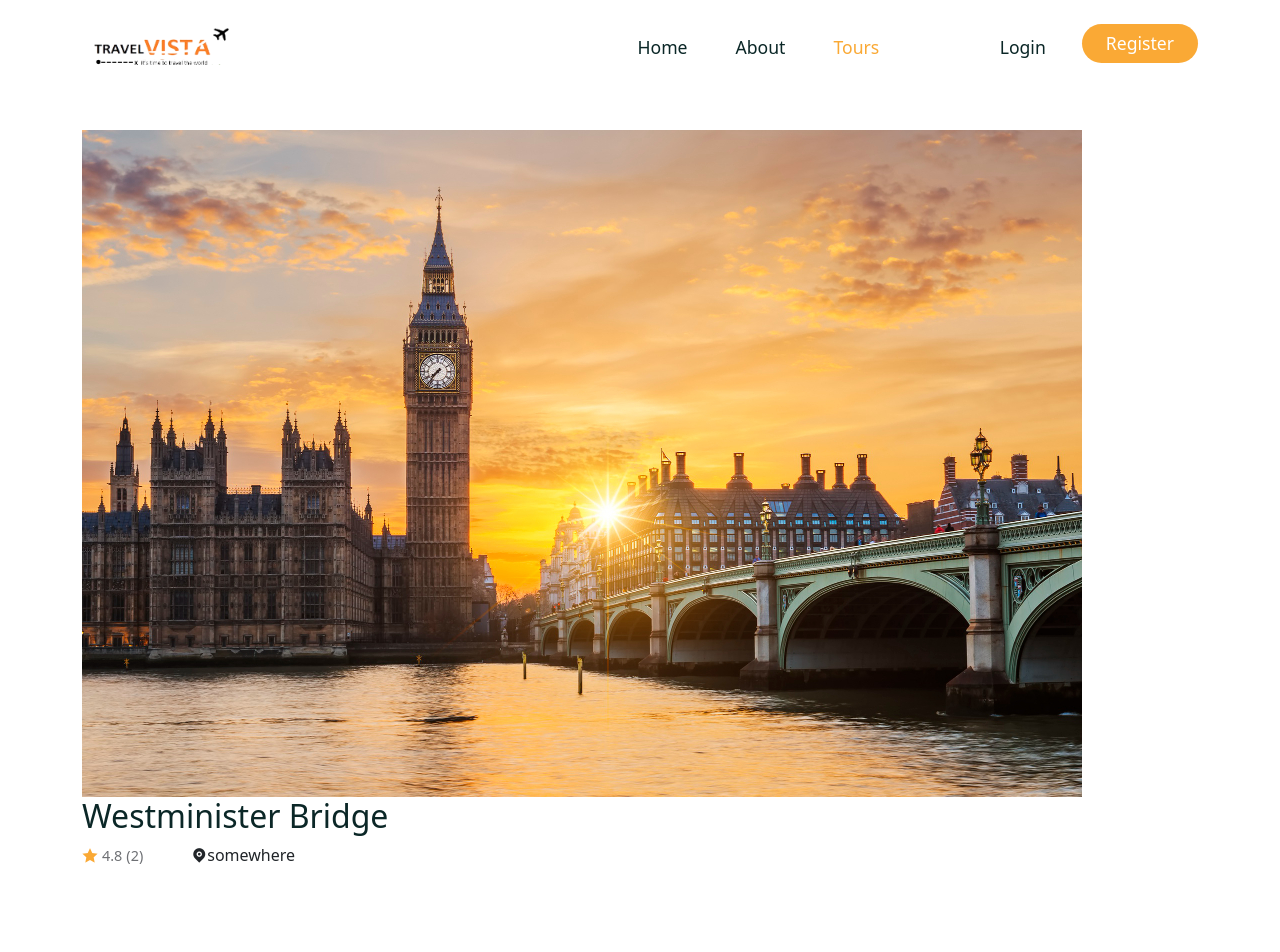
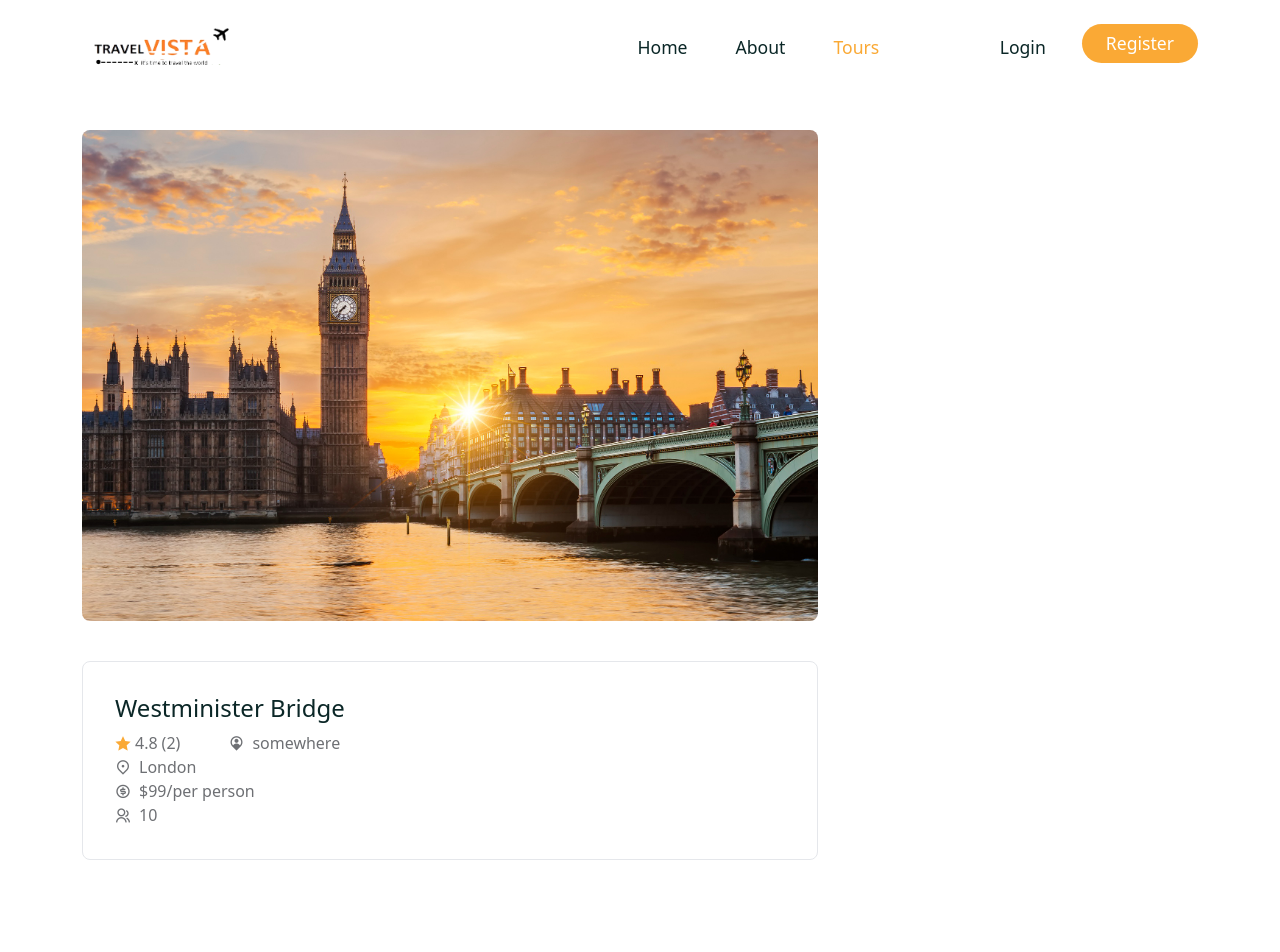
Before and after one commit to Ajeettiwarii/Travelvista, a React (Create React App) app in the folder frontend/: page /tours/01 in a window 1280 px wide. Shown: the top 952 px of the page. Built offline with nearby package versions, Linux system fonts and the light colour scheme; a web font is replaced by a local one.

Commit message:
tour_info

```diff
--- a/frontend/src/Pages/TourDetails.jsx
+++ b/frontend/src/Pages/TourDetails.jsx
@@ -42,10 +42,23 @@ const TourDetails = () => {
                         <span>({reviews?.length})</span>
                       )}
                     </span>
-                      <span>
-                        <i class="ri-map-pin-fill"></i>{address}
-                      </span>
-
+                    <span>
+                      <i class="ri-map-pin-user-fill"></i> {address}
+                    </span>
+                  </div>
+                  <div className="tour__extra-details">
+                    <span>
+                      <i class="ri-map-pin-2-line"></i>
+                      {city}
+                    </span>
+                    <span>
+                      <i class="ri-money-dollar-circle-line"></i>${price}/per
+                      person
+                    </span>
+                    <span>
+                      <i class="ri-group-line"></i>
+                      {maxGroupSize}
+                    </span>
                   </div>
                 </div>
               </div>
--- a/frontend/src/styles/tour-deatils.css
+++ b/frontend/src/styles/tour-deatils.css
@@ -0,0 +1,22 @@
+.tour__content img{
+    width: 100%;
+    border-radius: .5rem;
+    margin-bottom: 2.5rem;
+
+}
+.tour__info{
+    border-radius: .5rem;
+   border: 1px solid rgb(229,231,235);
+   padding: 2rem;
+}
+.tour__info h2{
+    font-size: 1.5rem;
+}
+.tour__info span{
+    display:flex;
+    align-items: center;
+    gap:0.5rem;
+    font-size: 1rem;
+    color: var(--text-color);
+
+}
```
